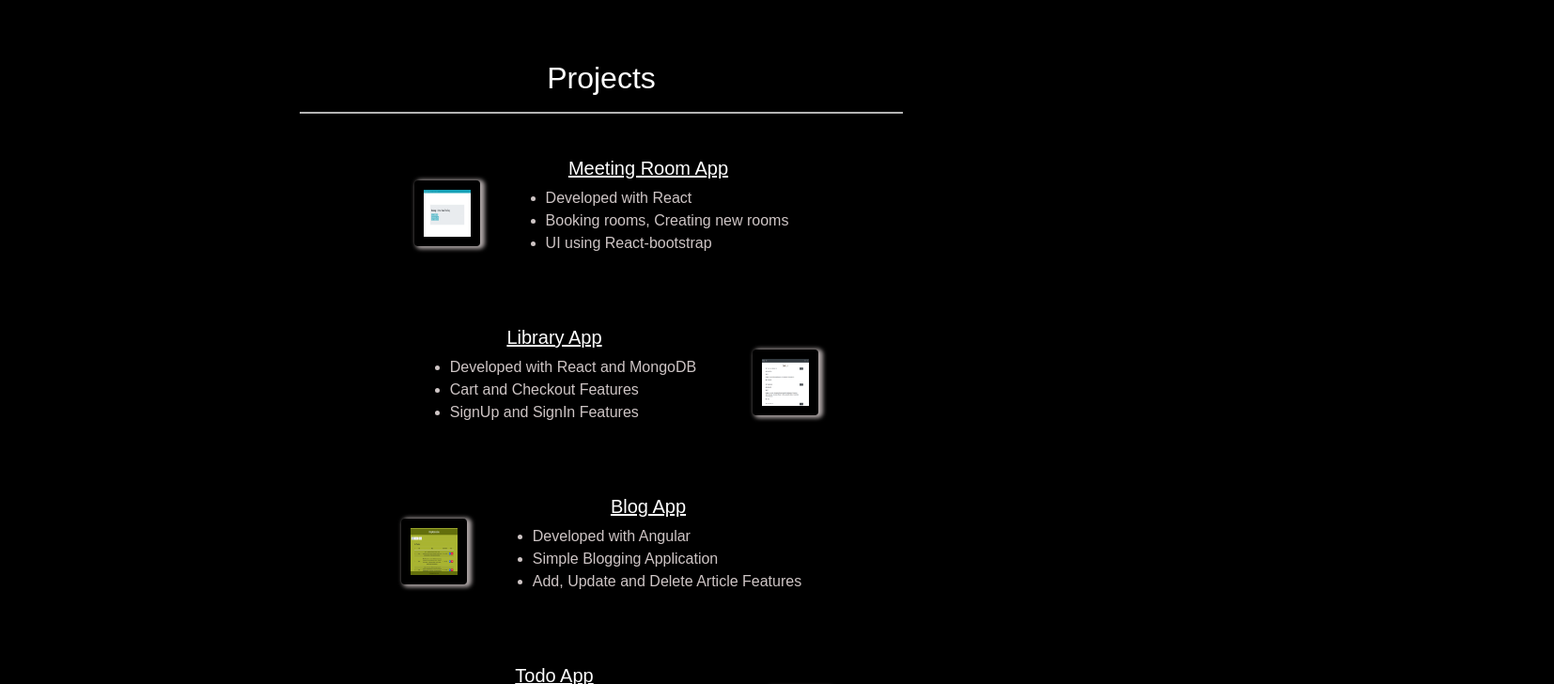
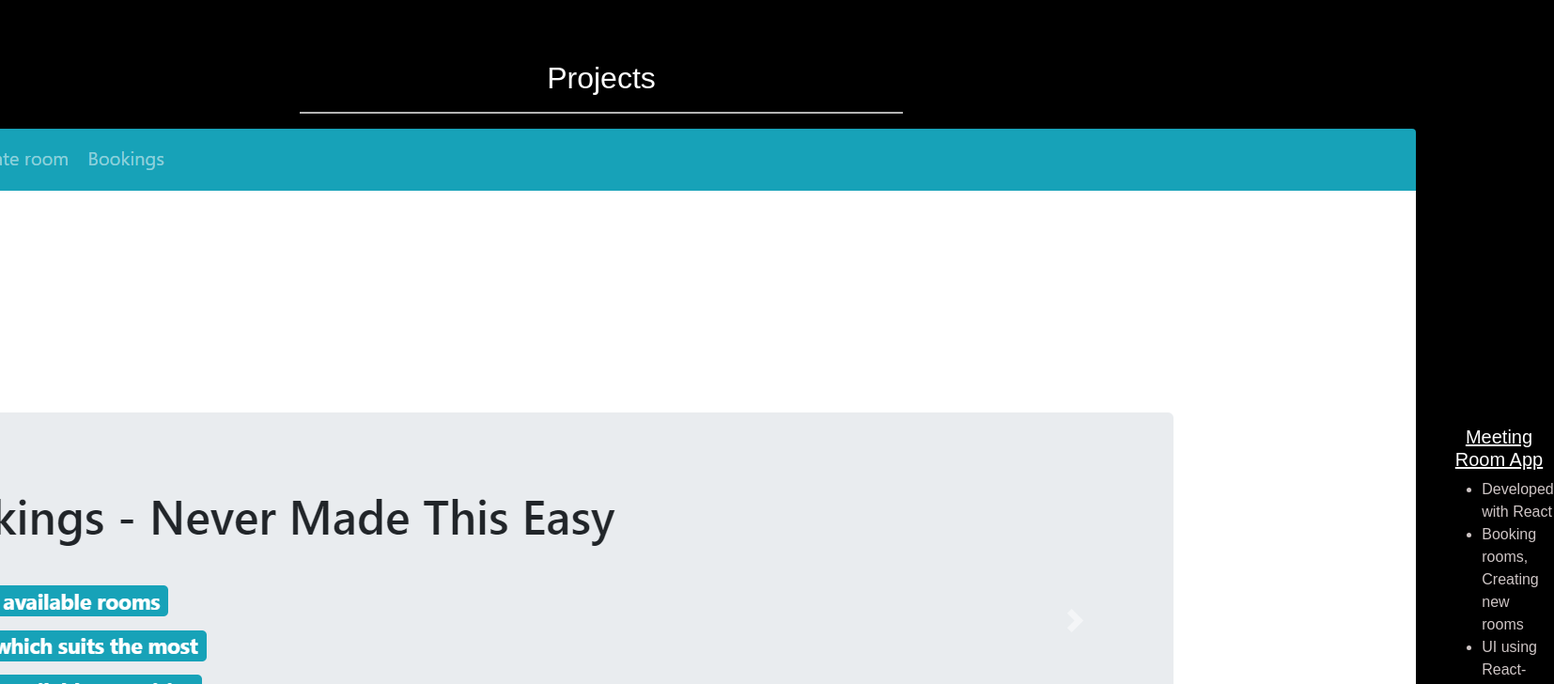
Before and after one commit to albert-felix/portfolio, a React (Create React App) app: page / in a window 1280 px wide. Shown: the part 1420-2148 px from the top of the page at 94% size, 1654 px wide, since content can reach past the window. Built offline with nearby package versions, Linux system fonts and the light colour scheme.

Commit message:
Update skills.css

```diff
--- a/src/styles/skills.css
+++ b/src/styles/skills.css
@@ -45,17 +45,6 @@ hr {
 }
 
 
-
-.project-image {
-  margin-top: 0;
-  margin-left: 30px;
-  padding: 10px;
-  width: 70px;
-  height: 70px;
-  /* margin-bottom: 20px; */
-  box-shadow: 3px 1px 4px 2px rgb(168, 160, 160);
-}
-
 ul {
   text-align: left;
   color: rgb(206, 197, 197);
```
